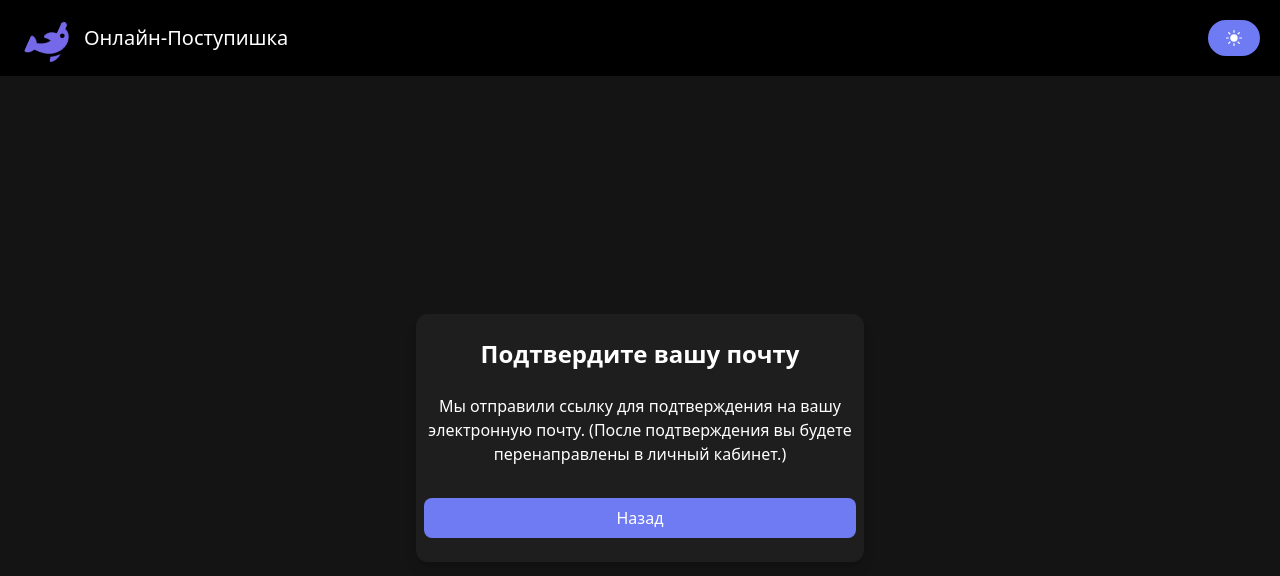
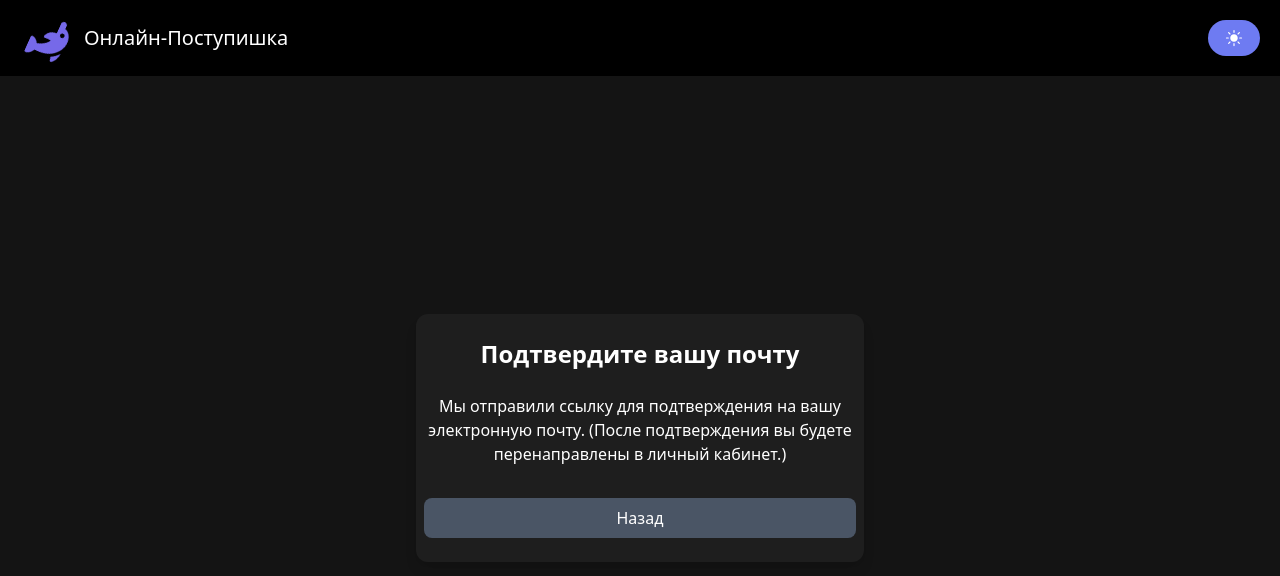
Before and after one commit to YoureWelcome4321/online-postupishka, a React (Vite) app: page /check-email in a window 1280 px wide. Shown: the top 576 px of the page. Built offline with nearby package versions, Linux system fonts and the light colour scheme; no server answers; sample sign-in values are in the browser's storage.

Commit message:
small fixes

```diff
--- a/src/components/ProfessionComponents/ResultProfession.jsx
+++ b/src/components/ProfessionComponents/ResultProfession.jsx
@@ -23,7 +23,7 @@ export const Result = ({ results, loadingStatus, onClose = () => {} }) => {
     try {
       const token = localStorage.getItem("token");
       await axios.post(
-        `${import.meta.env.VITE_API}/add`,universityData,{
+        `${import.meta.env.VITE_API}/university/add`,universityData,{
         headers: {
           Authorization: `Bearer ${token}`,
           "Content-Type": "application/json"
--- a/src/pages/PleaseCheckEmail.jsx
+++ b/src/pages/PleaseCheckEmail.jsx
@@ -2,6 +2,7 @@ import React, { useState, useContext, useEffect } from "react";
 import axios from "axios";
 import { useNavigate } from "react-router-dom";
 import { ThemeContext } from "../ThemeContext";
+import {motion} from "framer-motion";
 import HeaderNoButton from "../components/MainPageComponents/Header";
 
 const PleaseCheckEmail = () => {
@@ -89,12 +90,18 @@ const PleaseCheckEmail = () => {
           isDarkMode ? "bg-[#141414]" : "bg-[#f6f6f6]"
         }`}
       >
+
         <div
           className={`max-w-md w-full py-6 px-2 rounded-xl shadow-lg transition-all duration-300 ${
             isDarkMode ? "bg-[#1e1e1e] text-white" : "bg-white text-gray-800"
           }`}
         >
+
+
+
           <h2 className="text-2xl font-bold mb-6 text-center">Подтвердите вашу почту</h2>
+
+
 
           <p className="mb-4 text-center">
             Мы отправили ссылку для подтверждения на вашу электронную почту.
@@ -109,11 +116,11 @@ const PleaseCheckEmail = () => {
           )}
         <div className="text-center">
           <button
-            onClick={() => navigate("/")}
+            onClick={() => navigate("/sign")}
             className={`mx-auto mt-4  w-full py-2 rounded-lg ${
               isDarkMode
-                ? "bg-[#6e7bf2] hover:bg-gray-600"
-                : "bg-[#bedbff] hover:bg-gray-300"
+                ? " bg-gray-600 hover:bg-[#6e7bf2]"
+                : "  bg-gray-300 hover:bg-[#bedbff]"
             } transition-colors`}
           >
             Назад
```
